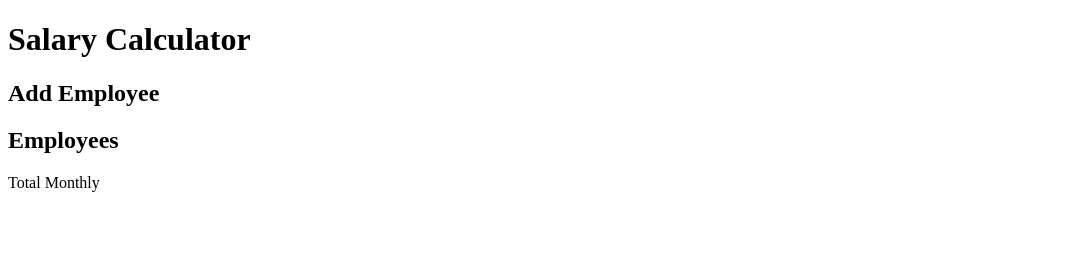
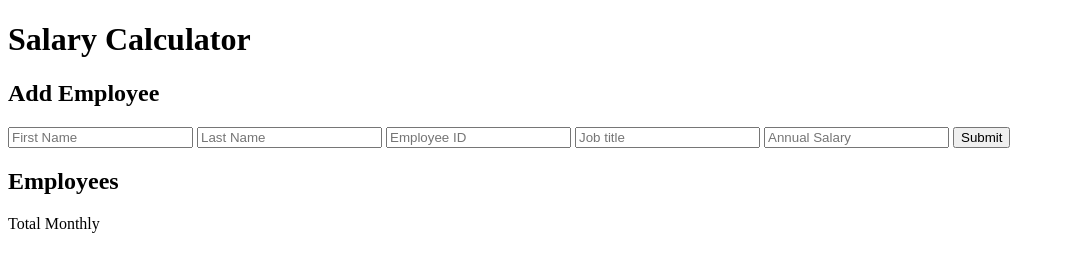
Before and after one commit to Hvang94/weekend-salary-calculator, a website: page index.html in a window 1280 px wide. Shown: the whole page, without its empty margins (0-1065 px from the left). Drawn offline with Linux system fonts and the light colour scheme.

Commit message:
created all the necessary inputs in the HTML and created the submit button. Got the submit button to work and also added an event listener to make sure the button is working

```diff
--- a/index.html
+++ b/index.html
@@ -11,8 +11,17 @@
     <h1>Salary Calculator</h1>
   </header>
   <main>
+
     <h2>Add Employee</h2>
+    <input data-testid="firstNameInput" placeholder="First Name"></input>
+    <input data-testid="lastNameInput" placeholder="Last Name"></input>
+    <input data-testid="idInput" placeholder="Employee ID"></input>
+    <input data-testid="titleInput" placeholder="Job title"></input>
+	  <input data-testid="annualSalaryInput" placeholder="Annual Salary"></input>
+    <button data-testid="submitButton" onclick="">Submit</button>
     <h2>Employees</h2>
+    <tbody>
+    </tbody>
   </main>
   <footer>
     <p>Total Monthly</p>
--- a/script.js
+++ b/script.js
@@ -0,0 +1,3 @@
+document.addEventListener("click", function (event) {
+    console.log('you clicked me!', event.target);
+})
```
